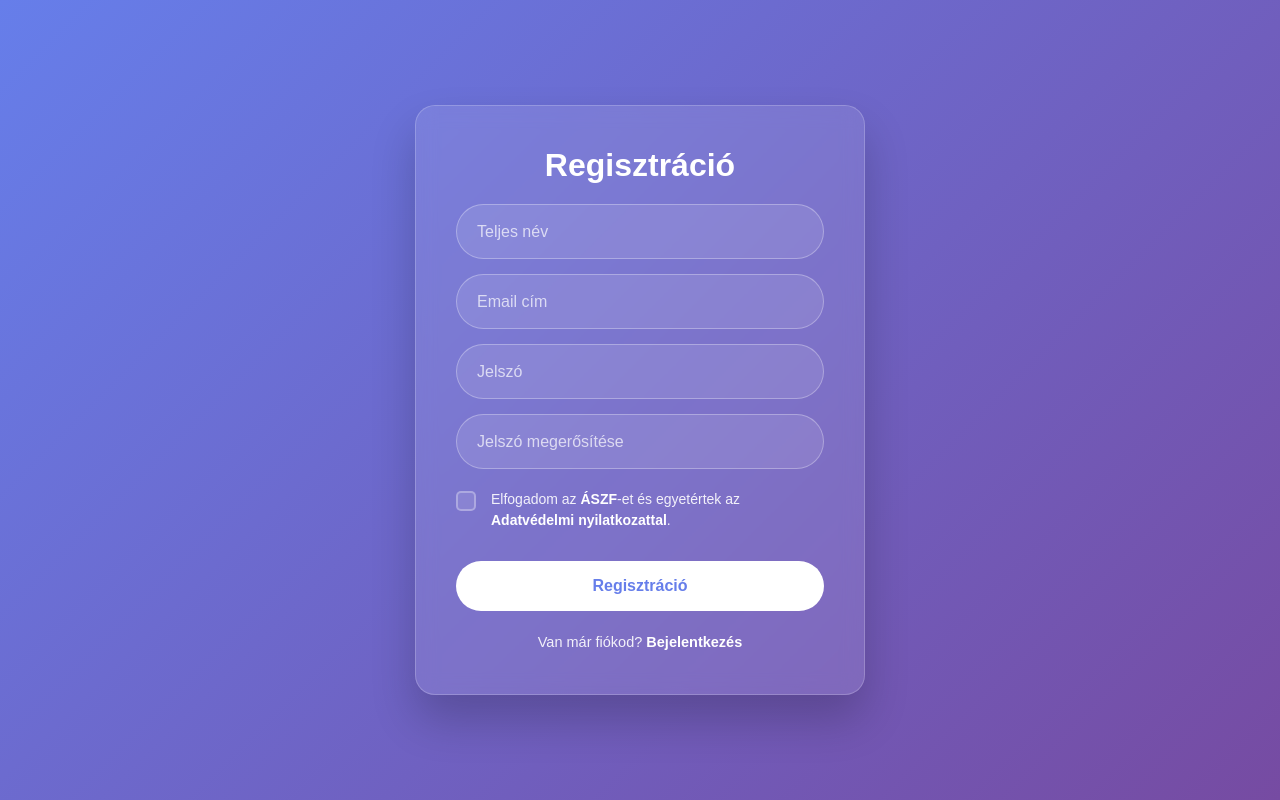
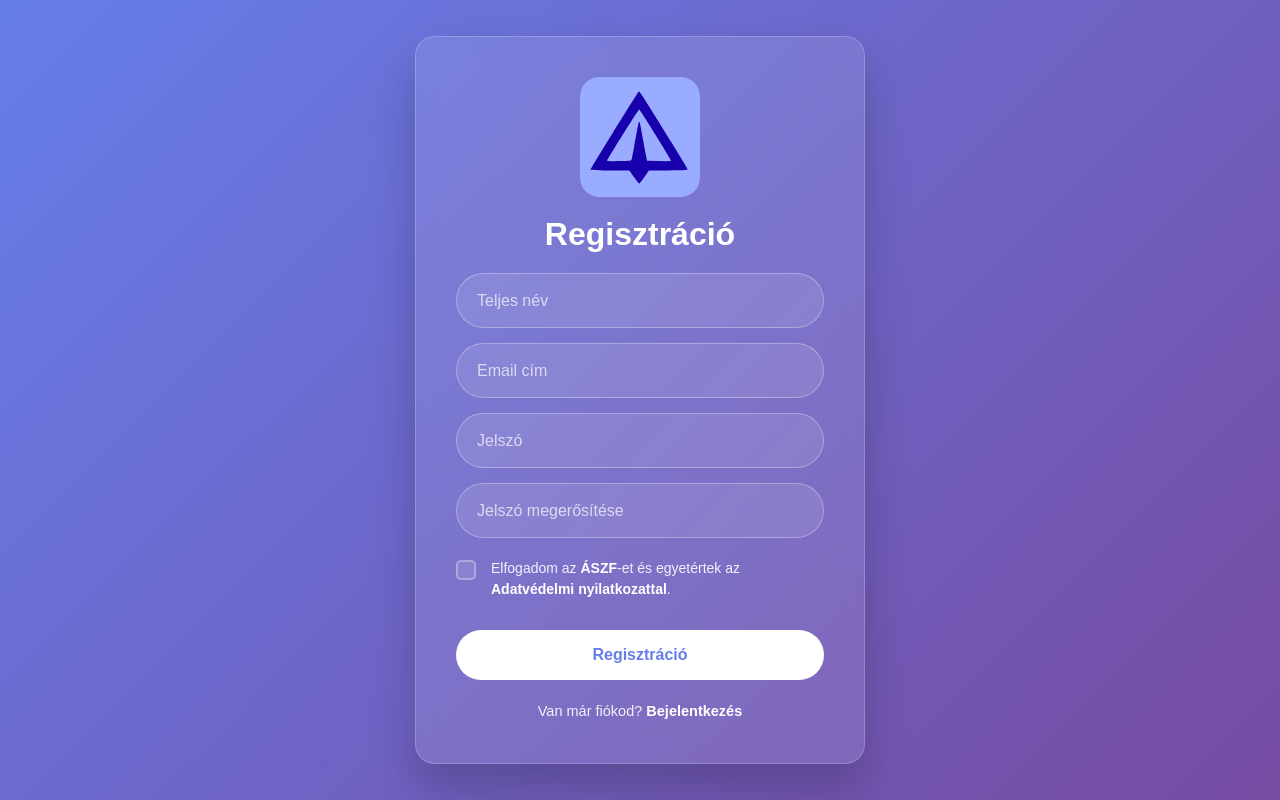
Before and after one commit to nagyls/13_S2_5_vizsgaremek, a Vue app in the folder Frontend/esemenyter/: page /register in a window 1280 px wide. Built offline with nearby package versions, Linux system fonts and the light colour scheme; some icons are missing.

Commit message:
Logo hozzáadása: Bejelentkezés, Regisztráció

```diff
--- a/Frontend/esemenyter/src/components/auth/Login.vue
+++ b/Frontend/esemenyter/src/components/auth/Login.vue
@@ -2,6 +2,9 @@
     <div class="login-page">
         <div class="login-wrapper">
             <form @submit.prevent="login">
+                <div class="logo-icon">
+                    <img :src="logo2" alt="EseményTér logó" class="logo-image">
+                </div>
                 <h1>Bejelentkezés</h1>
                 <div class="input-box">
                     <input id="email" type="text" placeholder="Email cím" v-model="email" required >
@@ -30,8 +33,10 @@
 </template>
 
 <script>
+
 import axios from "axios";
 import { toast } from '../../services/toast'
+import logo2 from '../../assets/logo2.svg';
 
 export default {
   name: 'Login',
@@ -42,7 +47,8 @@ export default {
       password: "",
       showPassword: false,
       loading: false,
-      rememberMe: false
+      rememberMe: false,
+      logo2
     };
   },
 
@@ -413,4 +419,20 @@ export default {
         font-size: 28px;
     }
 }
+
+/* logo */
+.logo-icon {
+    display: flex;
+    justify-content: center;
+    align-items: center;
+    margin-bottom: 18px;
+}
+.logo-image {
+    max-width: 120px;
+    width: 100%;
+    height: auto;
+    display: block;
+    margin: 0 auto;
+}
+
 </style>
--- a/Frontend/esemenyter/src/components/auth/Registrate.vue
+++ b/Frontend/esemenyter/src/components/auth/Registrate.vue
@@ -2,7 +2,10 @@
     <div class="register-page">
         <div class="register-wrapper">
             <form @submit.prevent="register">
-                <h1>Regisztráció</h1>
+                                <div class="logo-icon">
+                                    <img :src="logo2" alt="EseményTér logó" class="logo-image">
+                                </div>
+                                <h1>Regisztráció</h1>
 
                 <div class="input-box">
                     <input id="username" type="text" v-model="username" placeholder="Teljes név" required>
@@ -56,8 +59,10 @@
 </template>
 
 <script>
+
 import axios from "axios";
 import { toast } from '../../services/toast'
+import logo2 from '../../assets/logo2.svg';
 
 export default {
     name: 'Register',
@@ -71,7 +76,8 @@ export default {
             showPass1: false,
             showPass2: false,
             acceptTerms: false,
-            loading: false
+            loading: false,
+            logo2
         };
     },
 
@@ -520,4 +526,19 @@ export default {
         font-size: 13px;
     }
 }
+
+/* Logo */
+.logo-icon {
+    display: flex;
+    justify-content: center;
+    align-items: center;
+    margin-bottom: 18px;
+}
+.logo-image {
+    max-width: 120px;
+    width: 100%;
+    height: auto;
+    display: block;
+    margin: 0 auto;
+}
 </style>
```
